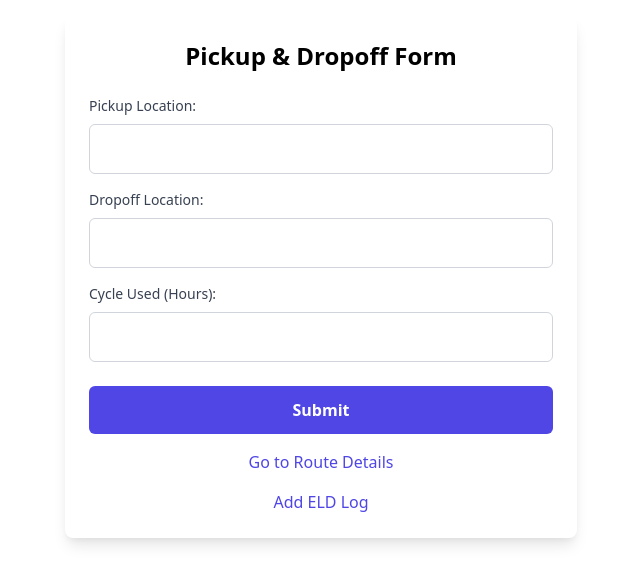
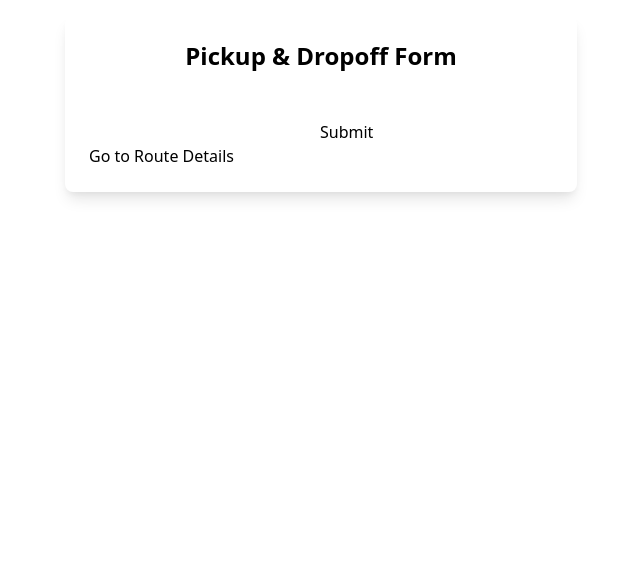
Before and after one commit to Ericmuturimwangi/Interstate_frontend, a React (Create React App) app: page / in a window 1280 px wide. Shown: the top 584 px of the page, without its empty margins (319-959 px from the left). Built offline with nearby package versions, Linux system fonts and the light colour scheme.

Commit message:
added eldlog fillup

```diff
--- /dev/null
+++ b/src/api.js
@@ -0,0 +1,15 @@
+// api.js
+import axios from 'axios';
+
+// Replace with your actual backend URL
+const API_URL = 'https://your-django-backend-url.com/api/routes';
+
+export const fetchRouteDetails = async (routeId) => {
+  try {
+    const response = await axios.get(`${API_URL}/${routeId}`);
+    return response.data;
+  } catch (error) {
+    console.error('Error fetching route data:', error);
+    return null;
+  }
+};
--- a/src/components/ELDLog.js
+++ b/src/components/ELDLog.js
@@ -1,76 +1,30 @@
 import React, { useState } from 'react';
+import axios from 'axios';
 
 const ELDLog = () => {
-  const [logData, setLogData] = useState({
-    startTime: '',
-    endTime: '',
-    description: ''
-  });
+  const [logData, setLogData] = useState({ startTime: '', endTime: '', description: '' });
 
   const handleChange = (e) => {
-    setLogData({
-      ...logData,
-      [e.target.name]: e.target.value
-    });
+    setLogData({ ...logData, [e.target.name]: e.target.value });
   };
 
-  const handleSubmit = (e) => {
+  const handleSubmit = async (e) => {
     e.preventDefault();
-    console.log('Log Submitted:', logData);
-    // You can handle log submission logic here, e.g., send it to a backend
+    try {
+      await axios.post('https://your-backend-url.com/api/eld-logs/', logData);
+      alert('Log submitted successfully!');
+    } catch (error) {
+      console.error('Error submitting log:', error);
+    }
   };
 
   return (
-    <div className="max-w-lg mx-auto p-6 bg-white rounded-lg shadow-lg">
-      <h2 className="text-2xl font-semibold text-center mb-6">ELD Log</h2>
-      <form onSubmit={handleSubmit}>
-        {/* Start Time */}
-        <div className="mb-4">
-          <label className="block text-sm font-medium text-gray-700">Start Time:</label>
-          <input
-            type="datetime-local"
-            name="startTime"
-            value={logData.startTime}
-            onChange={handleChange}
-            required
-            className="w-full p-3 mt-2 border border-gray-300 rounded-md focus:outline-none focus:ring-2 focus:ring-indigo-500 focus:border-indigo-500"
-          />
-        </div>
-
-        {/* End Time */}
-        <div className="mb-4">
-          <label className="block text-sm font-medium text-gray-700">End Time:</label>
-          <input
-            type="datetime-local"
-            name="endTime"
-            value={logData.endTime}
-            onChange={handleChange}
-            required
-            className="w-full p-3 mt-2 border border-gray-300 rounded-md focus:outline-none focus:ring-2 focus:ring-indigo-500 focus:border-indigo-500"
-          />
-        </div>
-
-        {/* Description */}
-        <div className="mb-6">
-          <label className="block text-sm font-medium text-gray-700">Description:</label>
-          <textarea
-            name="description"
-            value={logData.description}
-            onChange={handleChange}
-            required
-            rows="4"
-            className="w-full p-3 mt-2 border border-gray-300 rounded-md focus:outline-none focus:ring-2 focus:ring-indigo-500 focus:border-indigo-500"
-          />
-        </div>
-
-        <button
-          type="submit"
-          className="w-full py-3 bg-indigo-600 text-white font-semibold rounded-md hover:bg-indigo-700 focus:outline-none focus:ring-2 focus:ring-indigo-500 focus:ring-offset-2"
-        >
-          Submit Log
-        </button>
-      </form>
-    </div>
+    <form onSubmit={handleSubmit}>
+      <input type="datetime-local" name="startTime" value={logData.startTime} onChange={handleChange} required />
+      <input type="datetime-local" name="endTime" value={logData.endTime} onChange={handleChange} required />
+      <textarea name="description" value={logData.description} onChange={handleChange} required />
+      <button type="submit">Submit Log</button>
+    </form>
   );
 };
 
--- a/src/components/PickupDropoffForm.js
+++ b/src/components/PickupDropoffForm.js
@@ -1,93 +1,35 @@
 import React, { useState } from 'react';
 import { Link } from 'react-router-dom';
-import ELDLog from './ELDLog';  // Import the ELDLog component
+import axios from 'axios';
 
 const PickupDropoffForm = ({ setRouteData }) => {
   const [pickup, setPickup] = useState('');
   const [dropoff, setDropoff] = useState('');
   const [cycleUsed, setCycleUsed] = useState('');
-  const [showELDLog, setShowELDLog] = useState(false);  // State to toggle ELDLog visibility
 
-  const handleSubmit = (e) => {
+  const handleSubmit = async (e) => {
     e.preventDefault();
-    const data = {
-      pickup,
-      dropoff,
-      cycle: cycleUsed,
-    };
-    setRouteData(data); // Set route data for RouteDetails
+    const data = { pickup, dropoff, cycle: cycleUsed };
+
+    try {
+      const response = await axios.post('https://your-backend-url.com/api/routes/', data);
+      setRouteData(response.data);  // Update frontend with backend response
+      alert('Route submitted successfully!');
+    } catch (error) {
+      console.error('Error submitting route:', error);
+    }
   };
 
   return (
     <div className="max-w-lg mx-auto p-6 bg-white rounded-lg shadow-lg">
       <h2 className="text-2xl font-semibold text-center mb-6">Pickup & Dropoff Form</h2>
       <form onSubmit={handleSubmit}>
-        {/* Pickup Location */}
-        <div className="mb-4">
-          <label className="block text-sm font-medium text-gray-700">Pickup Location:</label>
-          <input
-            type="text"
-            value={pickup}
-            onChange={(e) => setPickup(e.target.value)}
-            required
-            className="w-full p-3 mt-2 border border-gray-300 rounded-md focus:outline-none focus:ring-2 focus:ring-indigo-500 focus:border-indigo-500"
-          />
-        </div>
-
-        {/* Dropoff Location */}
-        <div className="mb-4">
-          <label className="block text-sm font-medium text-gray-700">Dropoff Location:</label>
-          <input
-            type="text"
-            value={dropoff}
-            onChange={(e) => setDropoff(e.target.value)}
-            required
-            className="w-full p-3 mt-2 border border-gray-300 rounded-md focus:outline-none focus:ring-2 focus:ring-indigo-500 focus:border-indigo-500"
-          />
-        </div>
-
-        {/* Cycle Used */}
-        <div className="mb-6">
-          <label className="block text-sm font-medium text-gray-700">Cycle Used (Hours):</label>
-          <input
-            type="number"
-            value={cycleUsed}
-            onChange={(e) => setCycleUsed(e.target.value)}
-            required
-            className="w-full p-3 mt-2 border border-gray-300 rounded-md focus:outline-none focus:ring-2 focus:ring-indigo-500 focus:border-indigo-500"
-          />
-        </div>
-
-        <button
-          type="submit"
-          className="w-full py-3 bg-indigo-600 text-white font-semibold rounded-md hover:bg-indigo-700 focus:outline-none focus:ring-2 focus:ring-indigo-500 focus:ring-offset-2"
-        >
-          Submit
-        </button>
+        <input type="text" value={pickup} onChange={(e) => setPickup(e.target.value)} required />
+        <input type="text" value={dropoff} onChange={(e) => setDropoff(e.target.value)} required />
+        <input type="number" value={cycleUsed} onChange={(e) => setCycleUsed(e.target.value)} required />
+        <button type="submit">Submit</button>
       </form>
-
-      {/* Link to RouteDetails */}
-      <div className="mt-4 text-center">
-        <Link
-          to="/route-details"
-          className="text-indigo-600 hover:text-indigo-800 focus:outline-none"
-        >
-          Go to Route Details
-        </Link>
-      </div>
-
-      {/* Button to toggle ELD Log visibility */}
-      <div className="mt-4 text-center">
-        <button
-          onClick={() => setShowELDLog(!showELDLog)}
-          className="text-indigo-600 hover:text-indigo-800 focus:outline-none"
-        >
-          {showELDLog ? 'Hide ELD Log' : 'Add ELD Log'}
-        </button>
-      </div>
-
-      {/* Conditionally render the ELDLog component */}
-      {showELDLog && <ELDLog />}
+      <Link to="/route-details">Go to Route Details</Link>
     </div>
   );
 };
--- a/src/components/RouteDetails.js
+++ b/src/components/RouteDetails.js
@@ -1,23 +1,30 @@
-import React from 'react';
+import React, { useEffect, useState } from 'react';
+import axios from 'axios';
 
-const RouteDetails = ({ routeData }) => {
-  if (!routeData) return null;
+const RouteDetails = ({ routeId }) => {
+  const [routeData, setRouteData] = useState(null);
+
+  useEffect(() => {
+    const fetchRoute = async () => {
+      try {
+        const response = await axios.get(`https://your-backend-url.com/api/routes/${routeId}/`);
+        setRouteData(response.data);
+      } catch (error) {
+        console.error('Error fetching route details:', error);
+      }
+    };
+
+    fetchRoute();
+  }, [routeId]);
+
+  if (!routeData) return <p>Loading...</p>;
 
   return (
-    <div className="max-w-lg mx-auto p-6 bg-white rounded-lg shadow-lg space-y-4">
-      <h2 className="text-2xl font-semibold text-center text-gray-700">Route Details</h2>
-      <div className="space-y-2">
-        <p className="text-sm text-gray-600">
-          <strong className="font-medium text-gray-800">Pickup:</strong> {routeData.pickup}
-        </p>
-        <p className="text-sm text-gray-600">
-          <strong className="font-medium text-gray-800">Dropoff:</strong> {routeData.dropoff}
-        </p>
-        <p className="text-sm text-gray-600">
-          <strong className="font-medium text-gray-800">Cycle Hours:</strong> {routeData.cycle}
-        </p>
-        {/* Add more details like stops, fuel stations, etc. */}
-      </div>
+    <div className="max-w-lg mx-auto p-6 bg-white rounded-lg shadow-lg">
+      <h2>Route Details</h2>
+      <p><strong>Pickup:</strong> {routeData.pickup}</p>
+      <p><strong>Dropoff:</strong> {routeData.dropoff}</p>
+      <p><strong>Cycle Hours:</strong> {routeData.cycle}</p>
     </div>
   );
 };
```
